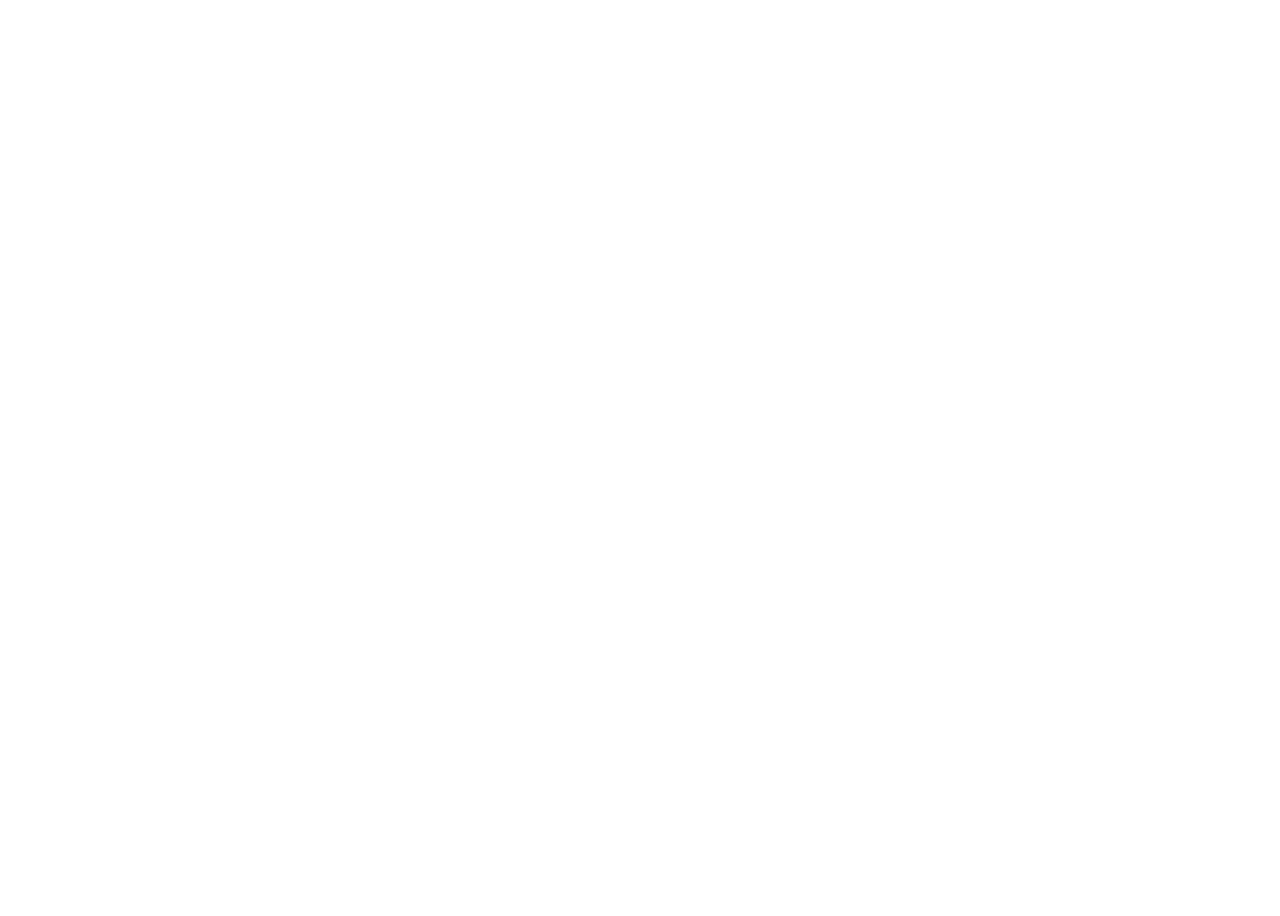
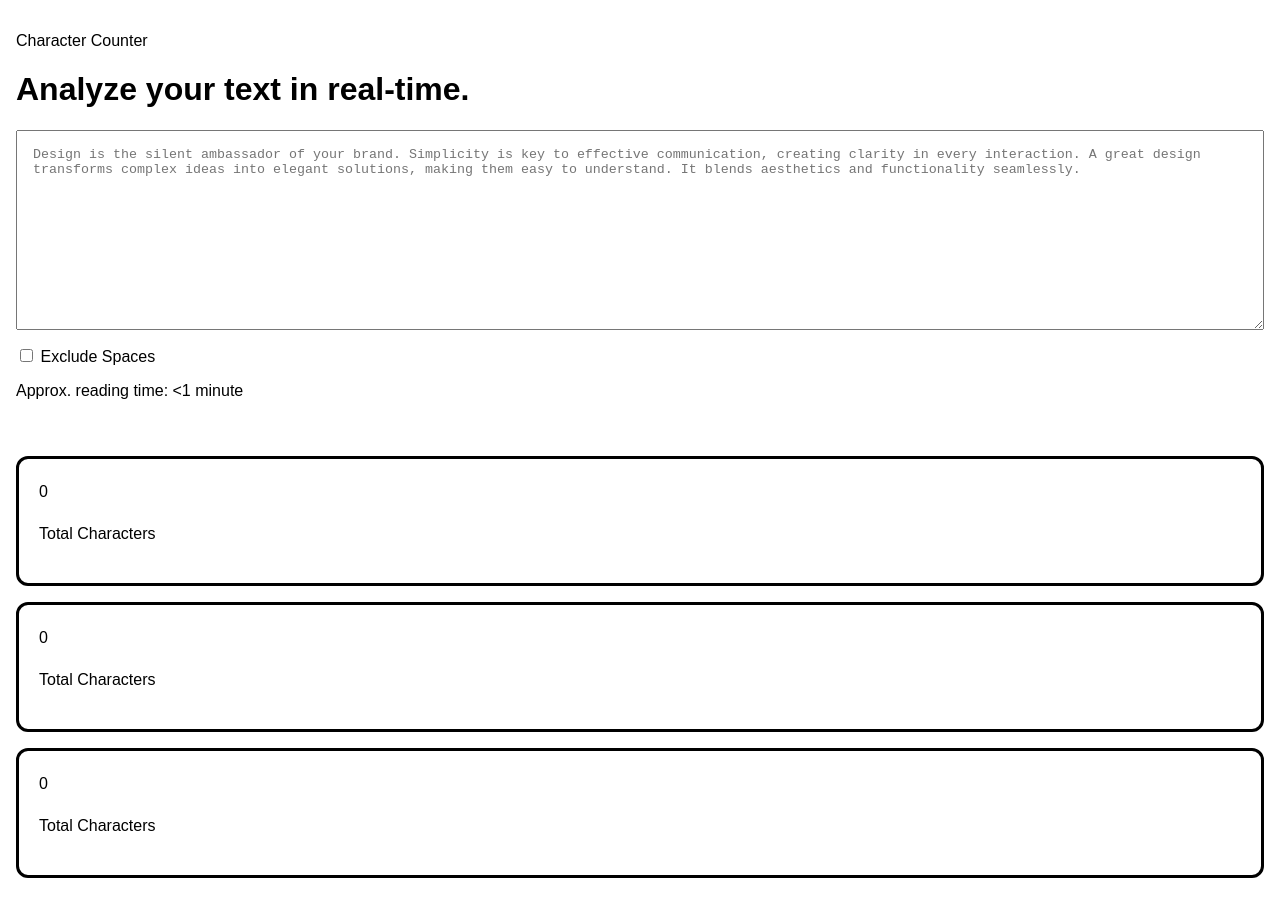
Before and after one commit to sabts/character-counter, a plain HTML site: page index.html in a window 1280 px wide. Before the commit the page ends 800 px from the top, so only its background shows below. Drawn offline with Linux system fonts and the light colour scheme.

Commit message:
structure

```diff
--- a/css/style.css
+++ b/css/style.css
@@ -21,4 +21,47 @@ nav ul{
 body{
     margin: 0;
     font-family: sans-serif;
+    padding: 1rem;
 }
+.main-container{
+    display: flex;
+    align-content: center;
+    padding-bottom: 2rem;
+    flex-direction: column;
+    align-items: center;
+    gap: 2.5rem;
+}
+
+.textarea-container{
+    display: flex;
+    flex-direction: column;
+    align-items: flex-start;
+    gap: 1rem;
+    align-self: stretch;
+}
+.textarea-box{
+    display: flex;
+    height: 200px;
+    padding: 1rem;
+    gap: 0.625rem;
+    align-self: stretch;
+}
+.counters-container{
+    display: flex;
+    flex-direction: column;
+    align-items: flex-start;
+    gap: 1rem;
+    align-self: stretch;
+}
+.counter-box{
+    display: flex;
+    height: 130px;
+    padding: 1.25rem;
+    flex-direction: column;
+    justify-content: center;
+    align-items: flex-start;
+    gap: 0.5rem;
+    align-self: stretch;
+    border: solid black;
+    border-radius: 0.75rem;
+}
--- a/index.html
+++ b/index.html
@@ -7,6 +7,48 @@
     <title>Document</title>
   </head>
   <body>
+    <header>
+      <div>
+        <div class="logo"></div>
+        <p>Character Counter</p>
+      </div>
+
+      <h1>Analyze your text in real-time.</h1>
+    </header>
+
+    <main class="main-container">
+
+      <div class="textarea-container">
+        <textarea class="textarea-box"
+        placeholder="Design is the silent ambassador of your brand. Simplicity is key to effective communication, creating clarity in every interaction. A great design transforms complex ideas into elegant solutions, making them easy to understand. It blends aesthetics and functionality seamlessly."
+        id="textarea"></textarea>
+
+        <div class="checkbox-area">
+        <input type="checkbox" id="checkbox"/>
+        <label for="checkbox">Exclude Spaces</label>
+        <p>Approx. reading time: <1 minute</p>
+        </div>
+
+      </div>
+
+    <div class="counters-container">
+      <div class="counter-box">
+        <label for="textarea" id="Totalcharacters">0</label>
+        <p>Total Characters</p>
+       </div>
+
+       <div class="counter-box">
+         <label for="textarea" id="wordcount">0</label>
+         <p>Total Characters</p>
+       </div>
+
+     <div class="counter-box">
+       <label for="textarea" id="sentencecount">0</label>
+       <p>Total Characters</p>
+     </div>
+
+    </div>
+    </main>
     <script src="./js/scripts.js"></script>
   </body>
 </html>
```
